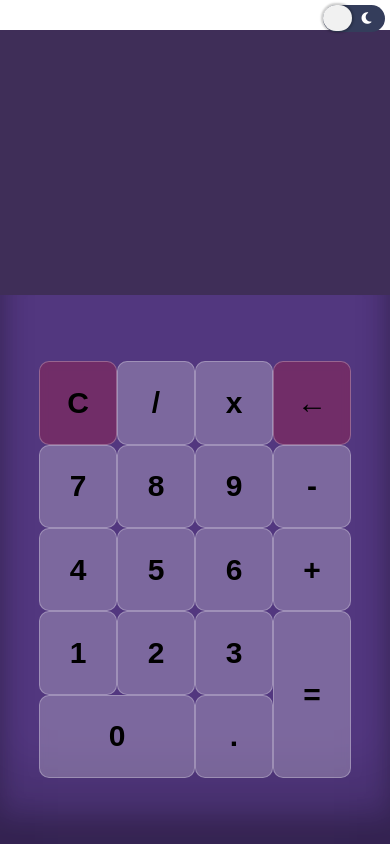
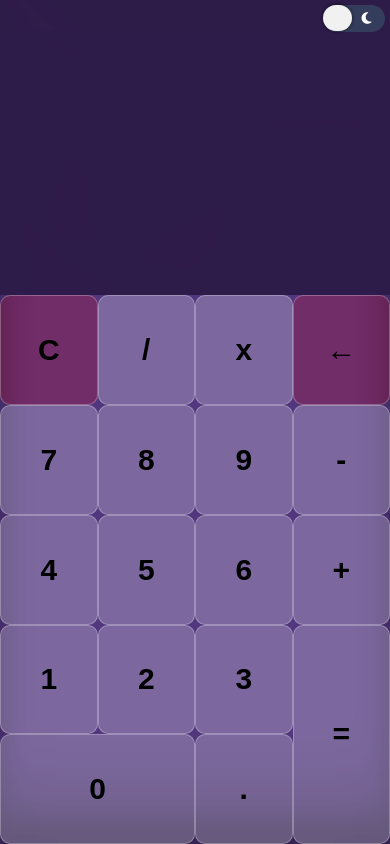
Before and after one commit to AngelaDiaz20/Pikalculadora, a plain HTML site: page index.html in a window 390 px wide. Both pictures are taken after a click on the button 354 px from the left and 18 px from the top of the page. Drawn offline with Linux system fonts and the light colour scheme.

Commit message:
Ajuste responsive mobile

```diff
--- a/style.css
+++ b/style.css
@@ -423,6 +423,11 @@ body{
         height: 65%;
     }
 
+    .buttons{
+        width: 100%;
+        height: 100%;
+    }
+
     .buttons .button{
         font-size: 30px;
     }
@@ -433,4 +438,13 @@ body{
         display: none;
     }
 
+    body.dark .head{
+        background:#2e1c4aea;
+        background-image: none;
+    }
+
+    body.dark .calculator{
+        background:#2e1c4aea;
+    }
+
 }
```
